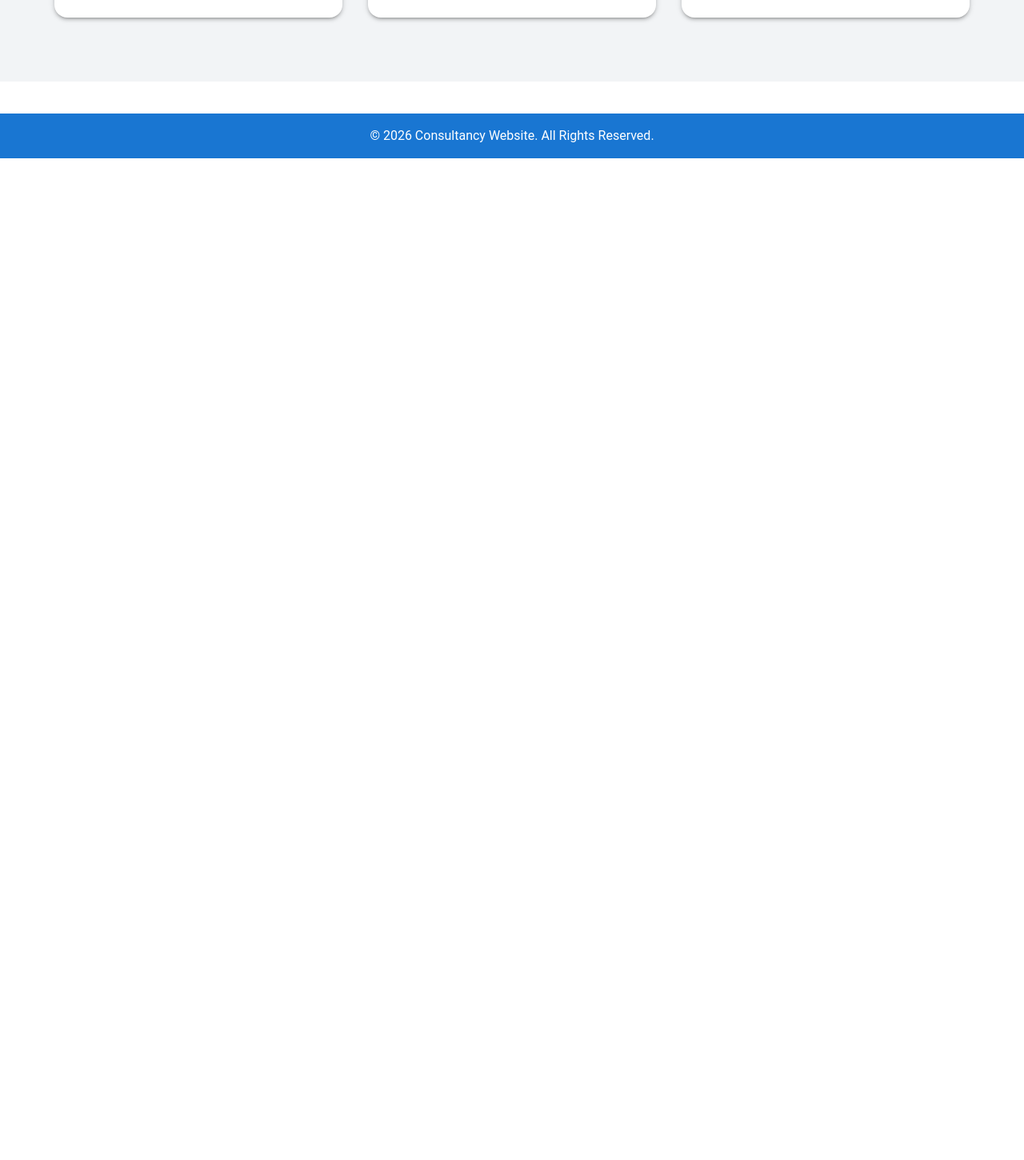
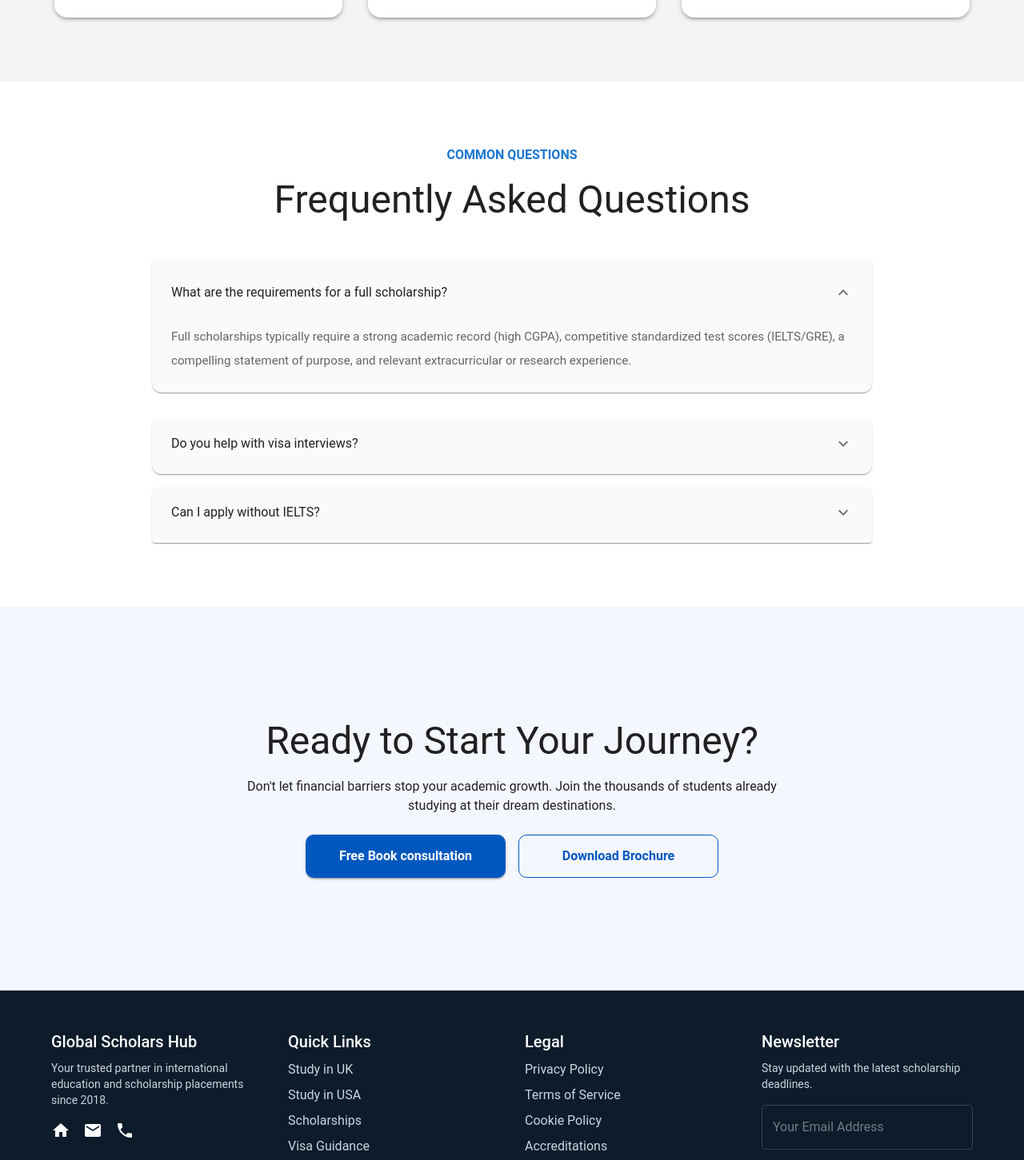
Before and after one commit to Habibkhanproject/My-consultancy-website, a React (Vite) app: page / in a window 1280 px wide. Shown: the part 3339-4790 px from the top of the page at 80% size. Before the commit the page ends 3537 px from the top, so only its background shows below. Built offline with nearby package versions, Linux system fonts and the light colour scheme.

Commit message:
Complete the home page

```diff
--- /dev/null
+++ b/src/components/AccordionExpandDefault.jsx
@@ -0,0 +1,108 @@
+import * as React from "react";
+import Accordion from "@mui/material/Accordion";
+import AccordionSummary from "@mui/material/AccordionSummary";
+import AccordionDetails from "@mui/material/AccordionDetails";
+import Typography from "@mui/material/Typography";
+import ExpandMoreIcon from "@mui/icons-material/ExpandMore";
+import { Box } from "@mui/material";
+
+const faqData = [
+  {
+    question: "What are the requirements for a full scholarship?",
+    answer:
+      "Full scholarships typically require a strong academic record (high CGPA), competitive standardized test scores (IELTS/GRE), a compelling statement of purpose, and relevant extracurricular or research experience.",
+  },
+  {
+    question: "Do you help with visa interviews?",
+    answer:
+      "Yes, we conduct multiple mock interview sessions to prepare you for the specific questions and protocols of the embassy you are applying to.",
+  },
+  {
+    question: "Can I apply without IELTS?",
+    answer:
+      "Some universities accept Duolingo or English Proficiency Certificates from your previous institution. However, for most top-tier scholarships and visa requirements, IELTS/TOEFL is mandatory.",
+  },
+];
+
+export default function AccordionExpandDefault() {
+  return (
+    <Box
+      sx={{
+        py: 10,
+        px: 3,
+        textAlign: "center",
+        backgroundColor: "white",
+      }}
+    >
+      {/* SMALL HEADER */}
+      <Typography
+        sx={{
+          color: "#1976d2",
+          fontWeight: 600,
+          mb: 2, // 🔥 more space
+        }}
+      >
+       COMMON QUESTIONS
+      </Typography>
+
+      {/* LARGE HEADER */}
+      <Typography
+        variant="h3"
+        fontWeight={700}
+        mb={10} // 🔥 increased margin top/bottom spacing
+      >
+        Frequently Asked Questions
+      </Typography>
+
+      {/* ACCORDION WRAPPER */}
+      <Box
+        sx={{
+          maxWidth: 900, // 🔥 wider box
+          mx: "auto",
+          mt: 6, // 🔥 margin top added
+          display: "flex",
+          flexDirection: "column",
+          gap: 2, // 🔥 more spacing between items
+
+        }}
+      >
+        {faqData.map((item, index) => (
+          <Accordion
+            key={index}
+            defaultExpanded={index === 0}
+            sx={{
+              p: 1,
+              bgcolor: "#f8fafc",
+              borderRadius: 3,
+              minHeight: 70, // 🔥 slightly taller accordion
+              "&:before": { display: "none" }, // remove default line
+            }}
+          >
+            <AccordionSummary
+              expandIcon={<ExpandMoreIcon />}
+              aria-controls={`panel${index}-content`}
+              id={`panel${index}-header`}
+            >
+              <Typography fontWeight={600} fontSize="1.55rem">
+                {item.question}
+              </Typography>
+            </AccordionSummary>
+
+            <AccordionDetails>
+              <Typography
+                sx={{
+                  color: "text.secondary",
+                  lineHeight: 2,
+                  fontSize: "0.95rem",
+                  textAlign: "left",
+                }}
+              >
+                {item.answer}
+              </Typography>
+            </AccordionDetails>
+          </Accordion>
+        ))}
+      </Box>
+    </Box>
+  );
+}
--- a/src/components/Footer.jsx
+++ b/src/components/Footer.jsx
@@ -1,13 +1,120 @@
-import { Box, Typography } from "@mui/material";
+import * as React from "react";
+import {
+  Box,
+  Typography,
+  Stack,
+  TextField,
+  InputAdornment,
+} from "@mui/material";
 
-const Footer = () => {
+import HomeIcon from "@mui/icons-material/Home";
+import MailIcon from "@mui/icons-material/Mail";
+import PhoneIcon from "@mui/icons-material/Phone";
+import SearchIcon from "@mui/icons-material/Search";
+
+export default function Footer() {
   return (
-    <Box sx={{ textAlign: "center", p: 2, bgcolor: "#1976d2", color: "white", mt: 5 }}>
-      <Typography>
-        © 2026 Consultancy Website. All Rights Reserved.
-      </Typography>
+    <Box
+      sx={{
+        width: "100%",
+        bgcolor: "#0d1b2a",
+        color: "#fff",
+        py: { xs: 4, sm: 6 },
+        px: { xs: 3, sm: 6, md: 8 },
+      }}
+    >
+      {/* MAIN CONTAINER */}
+      <Box
+        sx={{
+          display: "flex",
+          flexDirection: { xs: "column", sm: "row" },
+          justifyContent: "space-between",
+          gap: 4,
+        }}
+      >
+        {/* BOX 1 */}
+        <Box sx={{ flex: 1, minWidth: 220 }}>
+          <Typography variant="h6" fontWeight="bold" gutterBottom>
+            Global Scholars Hub
+          </Typography>
+
+          <Typography variant="body2" sx={{ mb: 2, color: "#cbd5e1" }}>
+            Your trusted partner in international education and scholarship
+            placements since 2018.
+          </Typography>
+
+          <Stack direction="row" spacing={2}>
+            <HomeIcon />
+            <MailIcon />
+            <PhoneIcon />
+          </Stack>
+        </Box>
+
+        {/* BOX 2 */}
+        <Box sx={{ flex: 1, minWidth: 180 }}>
+          <Typography variant="h6" fontWeight="bold" gutterBottom>
+            Quick Links
+          </Typography>
+
+          <Stack spacing={1} sx={{ color: "#cbd5e1" }}>
+            <Typography>Study in UK</Typography>
+            <Typography>Study in USA</Typography>
+            <Typography>Scholarships</Typography>
+            <Typography>Visa Guidance</Typography>
+          </Stack>
+        </Box>
+
+        {/* BOX 3 */}
+        <Box sx={{ flex: 1, minWidth: 180 }}>
+          <Typography variant="h6" fontWeight="bold" gutterBottom>
+            Legal
+          </Typography>
+
+          <Stack spacing={1} sx={{ color: "#cbd5e1" }}>
+            <Typography>Privacy Policy</Typography>
+            <Typography>Terms of Service</Typography>
+            <Typography>Cookie Policy</Typography>
+            <Typography>Accreditations</Typography>
+          </Stack>
+        </Box>
+
+        {/* BOX 4 */}
+        <Box sx={{ flex: 1, minWidth: 250 }}>
+          <Typography variant="h6" fontWeight="bold" gutterBottom>
+            Newsletter
+          </Typography>
+
+          <Typography variant="body2" sx={{ mb: 2, color: "#cbd5e1" }}>
+            Stay updated with the latest scholarship deadlines.
+          </Typography>
+
+          {/* ✅ FIXED TextField (ONLY place InputProps is used) */}
+          <TextField
+            fullWidth
+            placeholder="Your Email Address"
+            variant="outlined"
+            InputProps={{
+              startAdornment: (
+                <InputAdornment position="start">
+                  <SearchIcon sx={{ color: "#fff" }} />
+                </InputAdornment>
+              ),
+              endAdornment: (
+                <InputAdornment position="end">
+                  <MailIcon sx={{ color: "#fff", cursor: "pointer" }} />
+                </InputAdornment>
+              ),
+            }}
+            sx={{
+              input: { color: "#fff" },
+              "& .MuiOutlinedInput-root": {
+                "& fieldset": { borderColor: "#334155" },
+                "&:hover fieldset": { borderColor: "#64748b" },
+              },
+            }}
+          />
+        </Box>
+      </Box>
     </Box>
   );
-};
-
-export default Footer;
+}
--- /dev/null
+++ b/src/components/Journeybox.jsx
@@ -0,0 +1,76 @@
+import * as React from "react";
+import { Box, Typography, Button, Stack } from "@mui/material";
+
+export default function Journeybox() {
+  return (
+    <Box
+      sx={{
+        width: "100%",
+        minHeight: "60vh", // 👈 reduced height (change as needed)
+        display: "flex",
+        flexDirection: "column",
+        alignItems: "center",
+        justifyContent: "center",
+        bgcolor: "#f5f7ff", // background color stays
+        textAlign: "center",
+        p: 3,
+      }}
+    >
+      <Typography variant="h3" fontWeight="bold" gutterBottom>
+        Ready to Start Your Journey?
+      </Typography>
+
+      <Typography
+        variant="body1"
+        color="text.secondary"
+        sx={{ mb: 3, maxWidth: 700 }}
+      >
+        Don't let financial barriers stop your academic growth. Join the
+        thousands of students already studying at their dream destinations.
+      </Typography>
+
+      <Stack
+        direction={{ xs: "column", sm: "row" }} // 👈 column on mobile, row on bigger screens
+        spacing={2}
+        alignItems="center"
+      >
+        <Button
+          variant="contained"
+          sx={{
+            backgroundColor: "#0058be",
+            width: { xs: "100%", sm: "250px" }, // 👈 full width on mobile
+            padding: "12px 35px",
+            fontSize: "16px",
+            fontWeight: "bold",
+            borderRadius: "10px",
+            textTransform: "none",
+            "&:hover": { backgroundColor: "#0047a3" },
+          }}
+        >
+          Free Book consultation
+        </Button>
+
+        <Button
+          variant="outlined"
+          sx={{
+            borderColor: "#0058be",
+            width: { xs: "100%", sm: "250px" }, // 👈 responsive width
+            color: "#0058be",
+            padding: "12px 35px",
+            fontSize: "16px",
+            fontWeight: "bold",
+            borderRadius: "10px",
+            textTransform: "none",
+            "&:hover": {
+              backgroundColor: "#eaf2ff",
+              borderColor: "#0047a3",
+              color: "#0047a3",
+            },
+          }}
+        >
+          Download Brochure
+        </Button>
+      </Stack>
+    </Box>
+  );
+}
--- a/src/pages/Home.jsx
+++ b/src/pages/Home.jsx
@@ -4,6 +4,8 @@ import Boxes from "../components/Boxes";
 import AboutSection from "../components/AboutSection";
 import FlowSection from "../components/FlowSection";
 import MainSection from "../components/MainSection ";
+import AccordionExpandDefault from "../components/AccordionExpandDefault";
+import Journeybox from "../components/Journeybox";
 
 const Home = () => {
   return (
@@ -13,6 +15,8 @@ const Home = () => {
     <AboutSection/>
     <FlowSection/>
     <MainSection/>
+    <AccordionExpandDefault/>
+    <Journeybox/>
     </Box>
   );
 };
```
